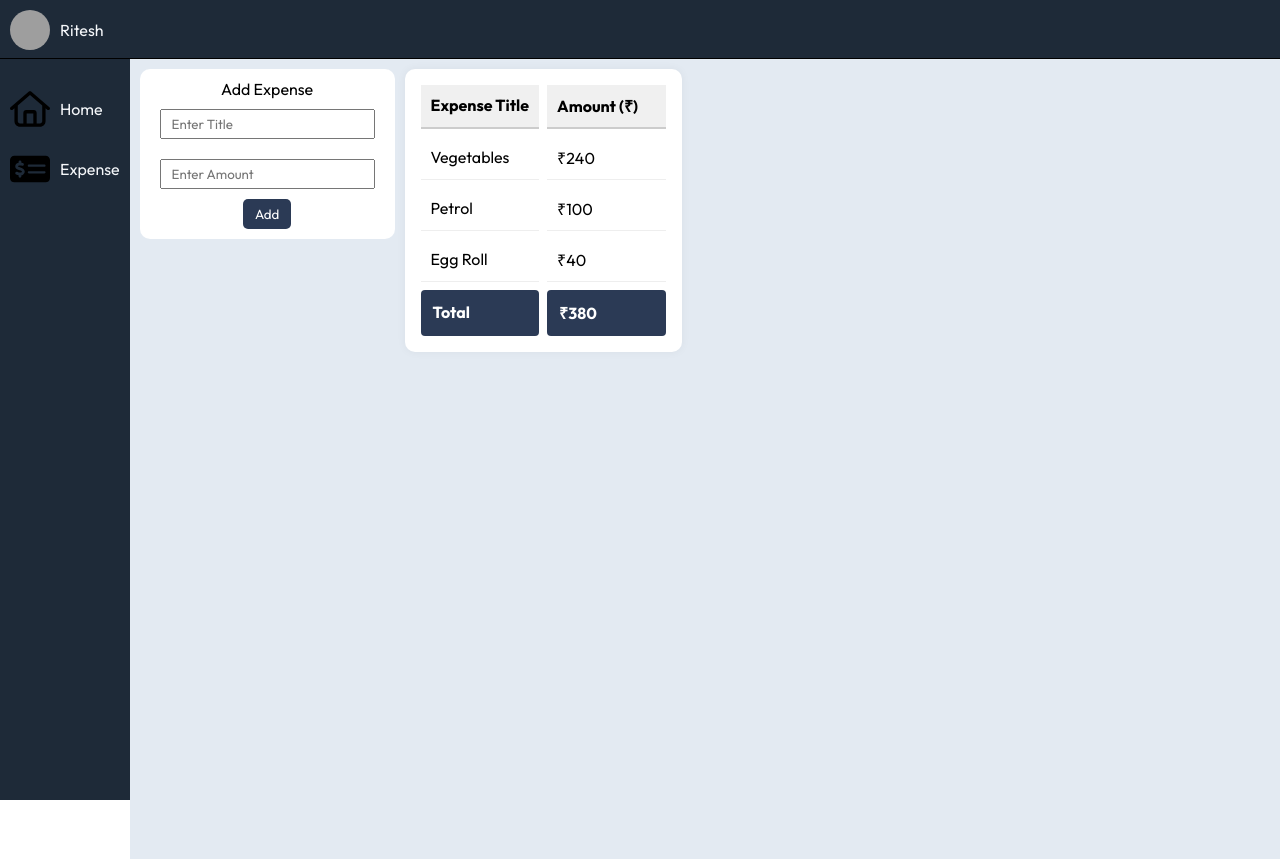
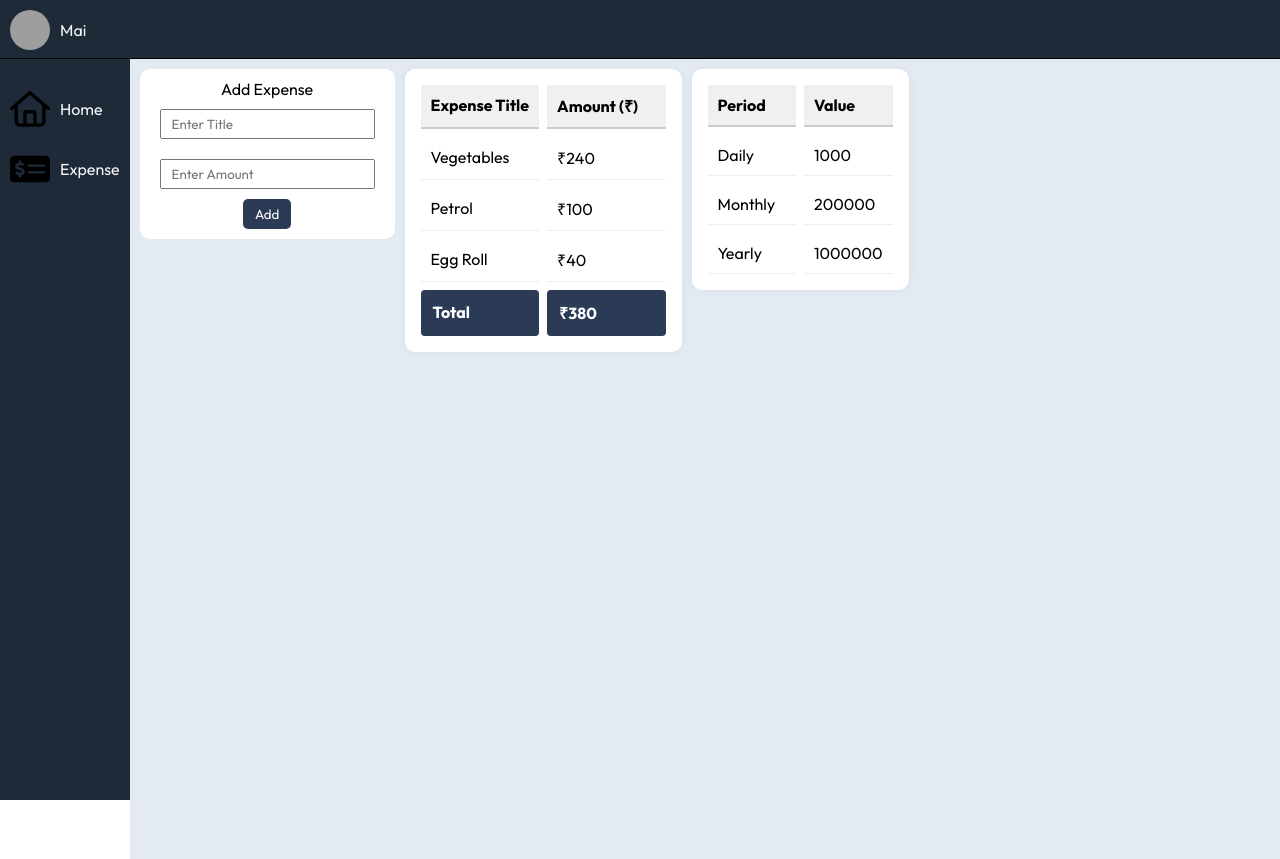
Before and after one commit to Ritesh-Kumar-Verma/Expense-Tracker, a React (Vite) app: page / in a window 1280 px wide. Shown: the top 859 px of the page. Built offline with nearby package versions, Linux system fonts and the light colour scheme; grey boxes are pictures that could not be loaded.

Commit message:
Added average timely expense card

```diff
--- /dev/null
+++ b/src/Components/Cards/TimelyExpense/TimeCard.css
@@ -0,0 +1,24 @@
+.Time-period {
+  display: grid;
+  grid-template-columns: 1fr 1fr;
+  gap: 8px;
+  background-color: white;
+  padding: 16px;
+  border-radius: 10px;
+  /* max-width: 400px; */
+  height: fit-content;
+
+  box-shadow: 0 0 10px rgba(0,0,0,0.05);
+}
+
+.grid-title {
+  font-weight: bold;
+  background-color: #f0f0f0;
+  padding: 10px;
+  border-bottom: 2px solid #ccc;
+}
+
+.value{
+    padding: 10px;
+  border-bottom: 1px solid #eee;
+}
--- /dev/null
+++ b/src/Components/Cards/TimelyExpense/TimeCard.jsx
@@ -0,0 +1,20 @@
+import React from 'react'
+import './TimeCard.css'
+
+const TimeCard = () => {
+  return (
+    <div className='Time-period'>
+        <div className='grid-title'>Period</div>
+        <div className="grid-title">Value</div>
+
+        <div className="daily value">Daily</div>
+        <div className="daily-value value">1000</div>
+        <div className="monthly value">Monthly</div>
+        <div className="monthly-value value">200000</div>
+        <div className="yearly value">Yearly</div>
+        <div className="yearly-value value">1000000</div>
+    </div>
+  )
+}
+
+export default TimeCard
--- a/src/Components/Main/Main.jsx
+++ b/src/Components/Main/Main.jsx
@@ -2,6 +2,7 @@ import React from 'react'
 import './Main.css'
 import ExpenseCard from '../Cards/ExpenseCard/ExpenseCard'
 import ListOfExpense from '../Cards/ListOfExpense/ListOfExpense'
+import TimeCard from '../Cards/TimelyExpense/TimeCard';
 
 let expenseList = {
   "Vegetables" : 240,
@@ -20,8 +21,9 @@ const Main = () => {
         <div className="main">
 
 
-          <ExpenseCard/>
+          <ExpenseCard expenseList={expenseList}/>
           <ListOfExpense expenseList = {expenseList}/>
+          <TimeCard/>
 
         </div>
 
--- a/src/Components/Sidebar/Sidebar.jsx
+++ b/src/Components/Sidebar/Sidebar.jsx
@@ -7,7 +7,7 @@ const Sidebar = () => {
       <div className="sidebar">
         <div className="profile">
           <img src={assets.boy} alt="" />
-          <p>Ritesh</p>
+          <p>Mai</p>
         </div>
 
         <div className="menu">
--- a/vite.config.js
+++ b/vite.config.js
@@ -4,4 +4,8 @@ import react from '@vitejs/plugin-react-swc'
 // https://vite.dev/config/
 export default defineConfig({
   plugins: [react()],
+  // server: {
+  //   host: true,
+  // },
+
 })
```
